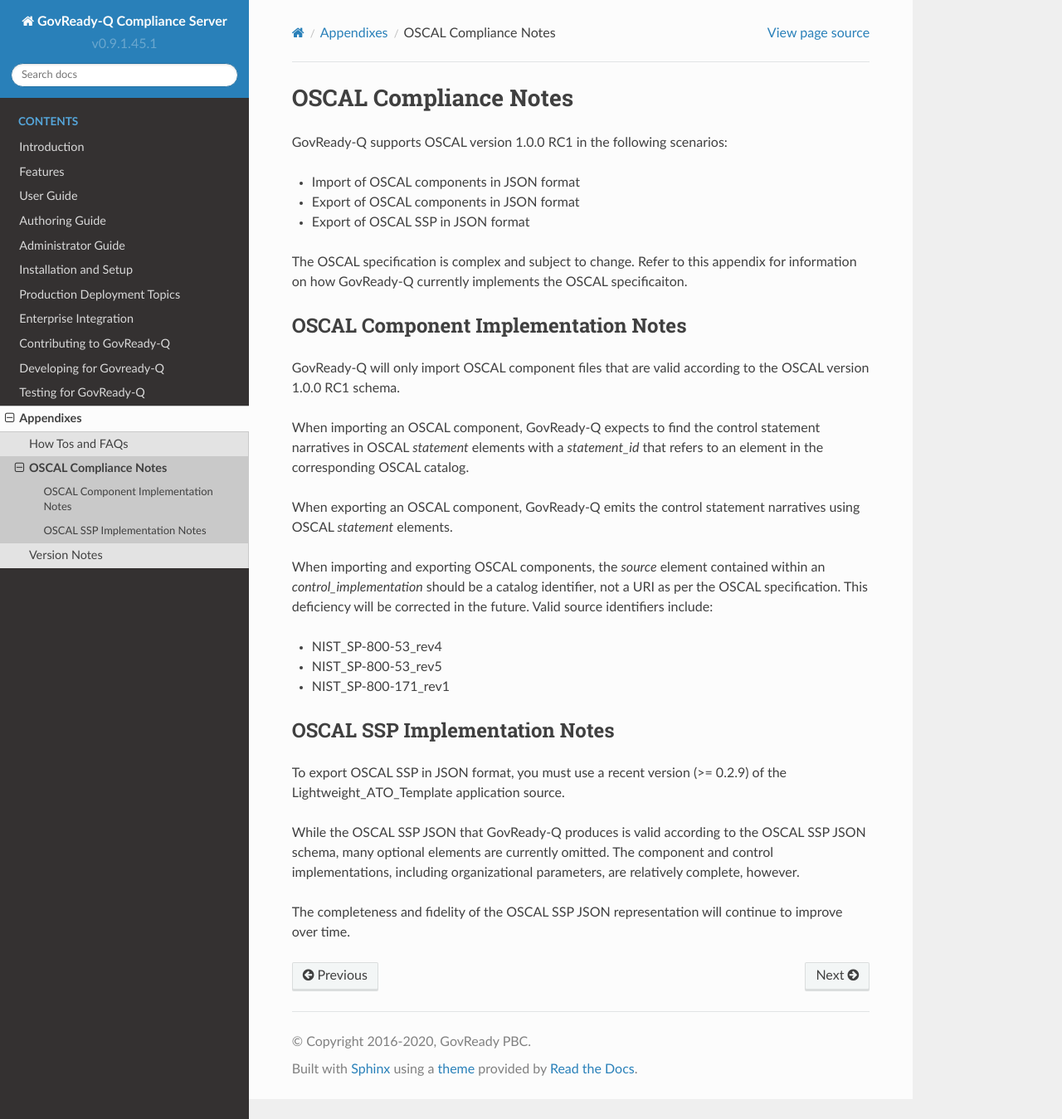
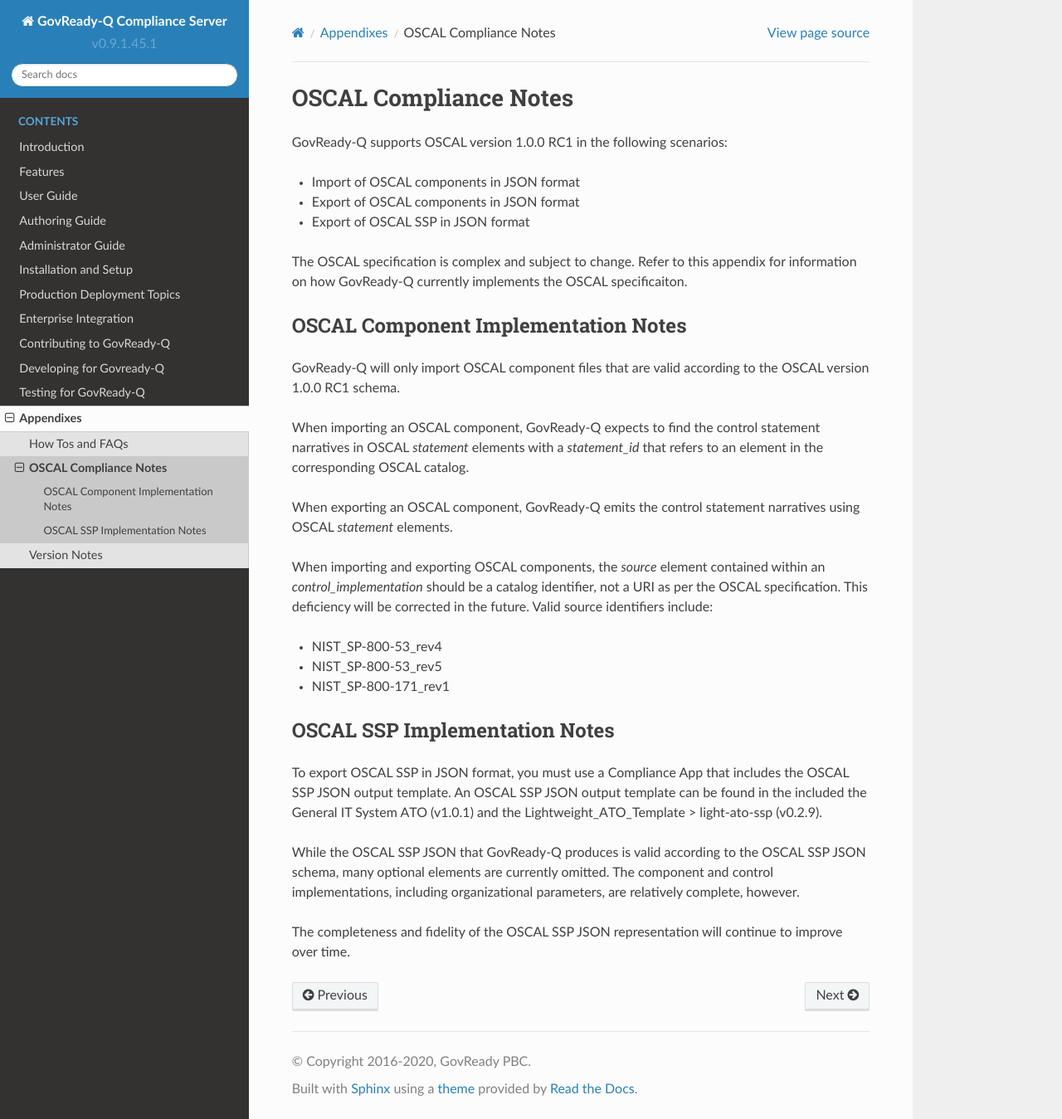
Before and after one commit to GovReady/govready-q-docs, a Sphinx documentation site: the page built from source/appendixes/oscal-compliance.rst, in a window 1280 px wide and 1349 px high. Shown: the whole window at 83% size. Built offline with Sphinx 7.4.7 and the Read the Docs theme 2.0.0, drawn with Linux system fonts in a browser that asks for light colours.

Commit message:
Update reference to OSCAL SSP implementation notes

```diff
--- a/source/appendixes/oscal-compliance.rst
+++ b/source/appendixes/oscal-compliance.rst
@@ -41,8 +41,10 @@
 
 OSCAL SSP Implementation Notes
 ------------------------------
-To export OSCAL SSP in JSON format, you must use a recent version (>=
-0.2.9) of the Lightweight_ATO_Template application source.
+To export OSCAL SSP in JSON format, you must use a Compliance App that
+includes the OSCAL SSP JSON output template. An OSCAL SSP JSON output template
+can be found in the included the General IT System ATO (v1.0.1) and the
+Lightweight_ATO_Template > light-ato-ssp (v0.2.9).
 
 While the OSCAL SSP JSON that GovReady-Q produces is valid according
 to the OSCAL SSP JSON schema, many optional elements are currently
```
